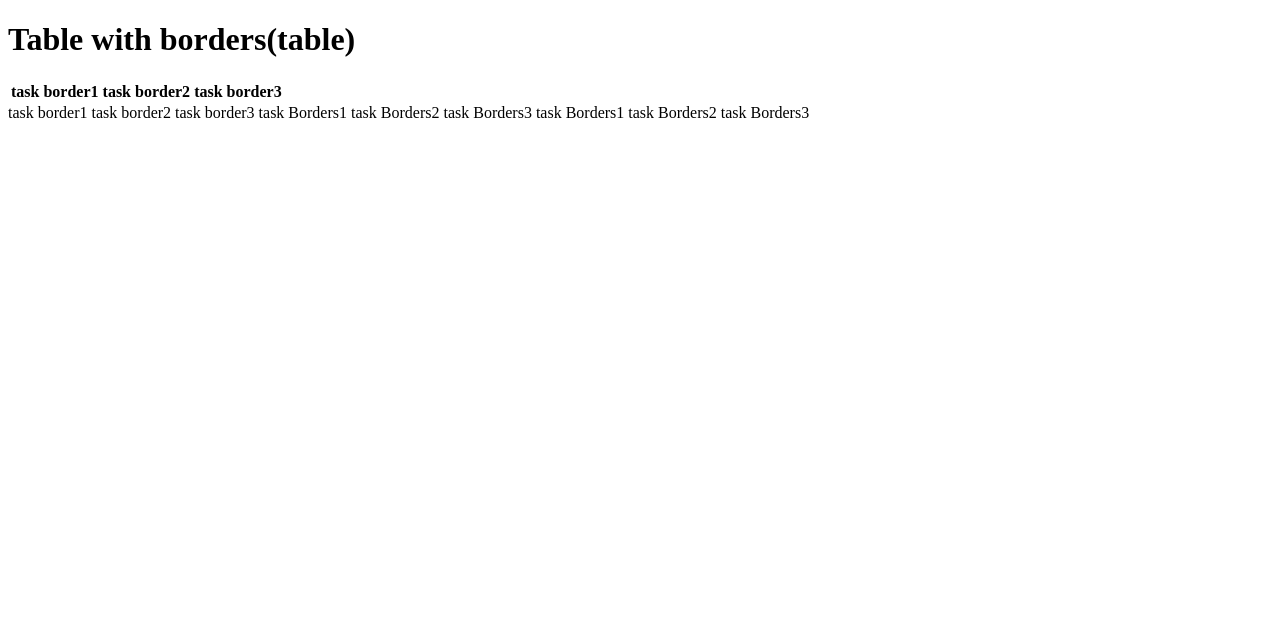
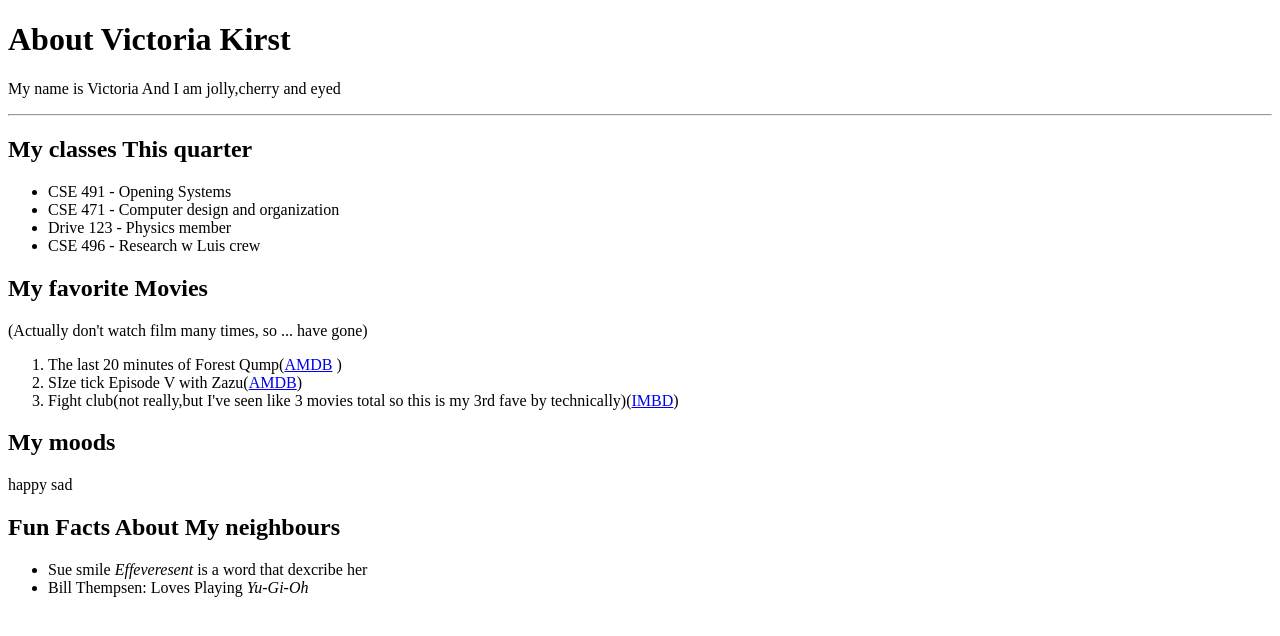
Before and after one commit to Burxanov19/tablesd, a plain HTML site: page index.html in a window 1280 px wide. Drawn offline with Linux system fonts and the light colour scheme.

Commit message:
Add files via upload
sg

```diff
--- a/index.html
+++ b/index.html
@@ -5,45 +5,32 @@
     <meta http-equiv="X-UA-Compatible" content="IE=edge">
     <meta name="viewport" content="width=device-width, initial-scale=1.0">
     <title>Document</title>
-    <style>
-    tr,td,{
-
-
-    }
-
-    </style>
 </head>
 <body>
-    <h1>Table with borders(table)</h1>
-<table>
-    <thead>
-        <tr>
-            <th>task border1</th>
-            <th>task border2</th>
-            <th>task border3</th>
-        </tr>
-
-    </tbody>
-    </thead>
-</table>
-</body>
-<tbody>
-    <tr>
-    <td>task border1</td>
-    <td>task border2</td>
-    <td>task border3</td>
-</tr>
-<tr>
-<td>task Borders1</td>
-<td>task Borders2</td>
-<td>task Borders3</td>
-</tr>
-<tr>
-<td>task Borders1</td>
-<td>task Borders2</td>
-<td>task Borders3</td>
-</tr>
-</html>
-
+   <H1>About Victoria Kirst</H1>
+   <p>My name is Victoria And I am jolly,cherry and eyed</p>
+   <hr>
+   <h2>My classes This quarter</h2>
+   <ul>
+    <li>CSE 491 - Opening Systems</li>
+    <li>CSE 471 - Computer design and organization</li>
+    <li>Drive 123 - Physics member</li>
+    <li>CSE 496 - Research w Luis crew</li>
+   </ul>
+   <h2>My favorite Movies</h2>
+   <p>(Actually don't watch film many times, so ... have gone)</p>
+   <ol>
+    <li>The last 20 minutes of Forest Qump(<a href="AMDB">AMDB</a> )</li>
+<li>SIze tick Episode V with Zazu(<a href="AMDB">AMDB</a>)</li>
+<li>Fight club(not really,but I've seen like 3 movies total so this is my 3rd fave by technically)(<a href="IMBD">IMBD</a>)</li>
+</ol>
+<h2>My moods</h2>
+happy<img src="https://avatars.mds.yandex.net/i?id=453877952209b16f5af28f1e849b7af6-4075131-images-thumbs&n=13" alt="">
+sad <img src="https://avatars.mds.yandex.net/i?id=bde9344d8cc7139ef3925547c5360f8e-5220548-images-thumbs&n=13" alt="">
+<h2>Fun Facts About My neighbours </h2>
+<ul>
+    <li>Sue smile <i>Effeveresent</i> is a word that dexcribe her</li>
+    <li>Bill Thempsen: Loves Playing <i>Yu-Gi-Oh</i></li>
+</ul>
 </body>
 </html>
```
